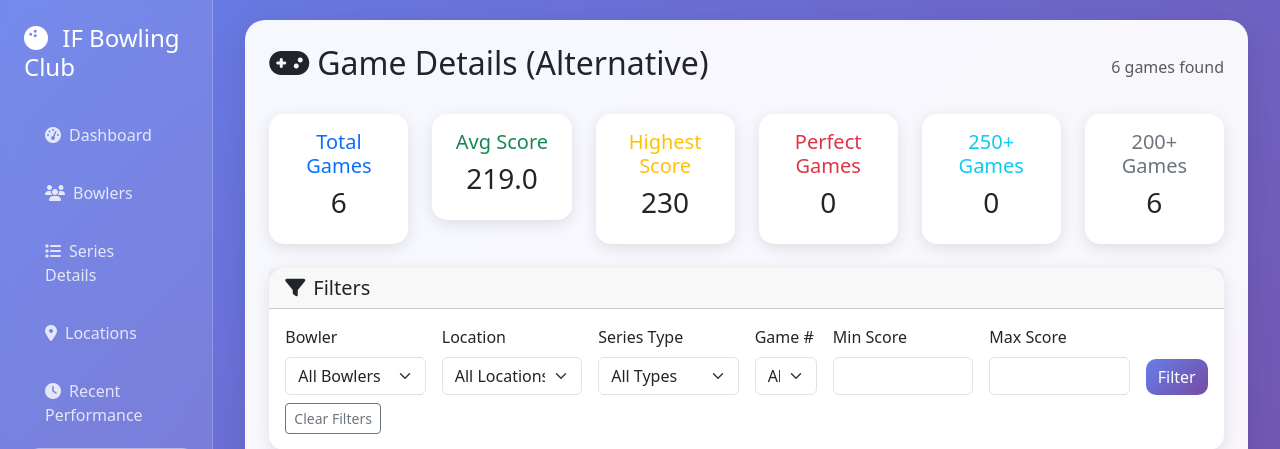
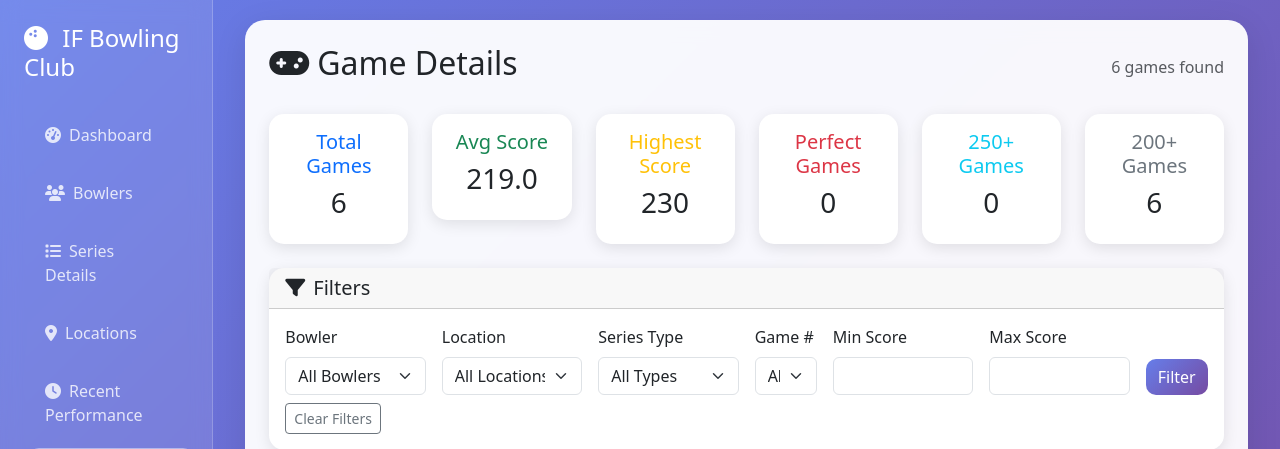
Before and after one commit to itopsa/if-lab, a PHP site: page /index.php?page=games in a window 1280 px wide. Shown: the top 449 px of the page. Run offline with PHP 8.4, Linux system fonts and the light colour scheme; data comes from the database, SQL or seed files in the repository; some libraries are stand-ins or nearby versions.

Commit message:
update dashboard

```diff
--- a/web/pages/games.php
+++ b/web/pages/games.php
@@ -190,7 +190,7 @@ try {
 ?>
 
 <div class="d-flex justify-content-between align-items-center mb-4">
-    <h2><i class="fas fa-gamepad me-2"></i>Game Details (Alternative)</h2>
+    <h2><i class="fas fa-gamepad me-2"></i>Game Details</h2>
     <div class="text-muted"><?php echo number_format($stats['total_games']); ?> games found</div>
 </div>
 
```
